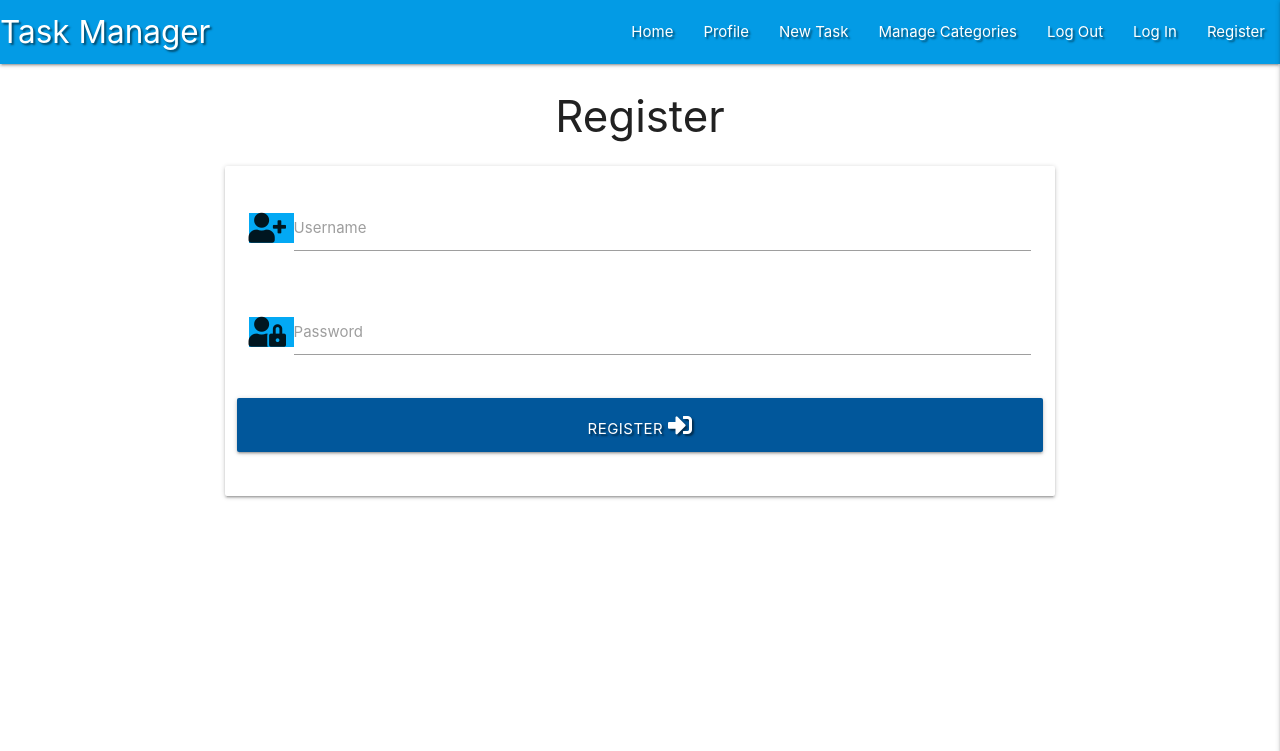
After one commit to Jammerref2015/flask-task-manager-project, a Flask app: page /register in a window 1280 px wide. The commit adds this page. Shown: the top 751 px of the page. Run offline with Flask 2, Linux system fonts and the light colour scheme; some libraries are stand-ins or nearby versions.

Commit message:
Add Register template

```diff
--- a/app.py
+++ b/app.py
@@ -4,6 +4,7 @@ from flask import (
     redirect, request, session, url_for)
 from flask_pymongo import PyMongo
 from bson.objectid import ObjectId
+from werkzeug.security import generate_password_hash, check_password_hash
 if os.path.exists("env.py"):
     import env
 
@@ -24,6 +25,10 @@ def get_tasks():
     return render_template("tasks.html", tasks=tasks)
 
 
+@app.route("/register", methods=["GET", "POST"])
+def register():
+    return render_template("register.html")
+
 if __name__ == "__main__":
     app.run(host=os.environ.get("IP"),
             port=int(os.environ.get("PORT")),
--- a/templates/base.html
+++ b/templates/base.html
@@ -18,37 +18,35 @@
 </head>
 
 <body>
-
 <header>
-
-<nav class="extended text-shadow light-blue darken-1">
-<!-- main nav bar -->
+        <!-- top navbar -->
+		<nav class="nav-extended text-shadow light-blue darken-1">
 			<div class="nav-wrapper">
-		<a href="#!" class="brand-logo">Task Manager</a>
-		<a href="#" data-target="mobile-demo" class="sidenav-trigger"><i class="fas fa-bars"></i></a>
+				<a href="{{ url_for('get_tasks') }}" class="brand-logo">Task Manager</a>
+				<a href="#" data-target="mobile-demo" class="sidenav-trigger right"><i class="fas fa-bars"></i></a>
 				<ul class="right hide-on-med-and-down">
-			<li><a href="{{ url_for('get_tasks') }} ">Home</a></li>
+					<li><a href="{{ url_for('get_tasks') }}">Home</a></li>
 					<li><a href="#">Profile</a></li>
 					<li><a href="#">New Task</a></li>
 					<li><a href="#">Manage Categories</a></li>
 					<li><a href="#">Log Out</a></li>
 					<li><a href="#">Log In</a></li>
-            <li><a href="#">Register</a></li>
+					<li><a href="{{ url_for('register') }}">Register</a></li>
 				</ul>
 			</div>
 		</nav>
-<!-- for mobile sidenav -->
-<ul class="sidenav trigger-right" id="mobile-demo">
-    <li><h4 class="center-align light-blue-text text-darken-4">Task Manager</h4></li>
-	<li><a href="{{ url_for('get_tasks') }} ">Home</a></li>
+
+        <!-- mobile sidenav -->
+		<ul class="sidenav" id="mobile-demo">
+            <li><h4 class="center-align light-blue-text text-darken 4">Task Manager</h4></li>
+            <li><a href="{{ url_for('get_tasks') }}">Home</a></li>
             <li><a href="#">Profile</a></li>
             <li><a href="#">New Task</a></li>
             <li><a href="#">Manage Categories</a></li>
             <li><a href="#">Log Out</a></li>
             <li><a href="#">Log In</a></li>
-	<li><a href="#">Register</a></li>
+            <li><a href="{{ url_for('register') }}">Register</a></li>
 		</ul>
-
 	</header>
 
 	{% block content %}
--- /dev/null
+++ b/templates/register.html
@@ -0,0 +1,35 @@
+{% extends "base.html" %}
+{% block content %}
+
+<h3 class="center-align">Register</h3>
+
+<div class="row">
+	<form class="col s12 m8 offset-m2" method="POST" action="{{ url_for('register') }}">
+		<div class="card-panel">
+        <!-- Username-->
+			<div class="row">
+				<div class="input-field col s12">
+					<i class="fas fa-user-plus prefix light-blue text text-darken-4"></i>
+					<input id="username" name="username" type="text" class="validate">
+					<label for="username">Username</label>
+				</div>
+			</div>
+            <!-- Password -->
+			<div class="row">
+				<div class="input-field col s12">
+                   <i class="fas fa-user-lock prefix light-blue text text-darken-4"></i>
+					<input id="password" name="password" type="password" class="validate">
+					<label for="password">Password</label>
+				</div>
+			</div>
+            <!-- Register -->
+            <div class="row">
+                <button type="submit" class="col s12 btn-large light-blue darken-4 text-shadow">
+                    Register <i class="fas fa-sign-in-alt"></i>
+                </button>
+            </div>
+		</div>
+	</form>
+</div>
+
+{% endblock %}
```
Lines whose indentation alone changed are shown as unchanged.
